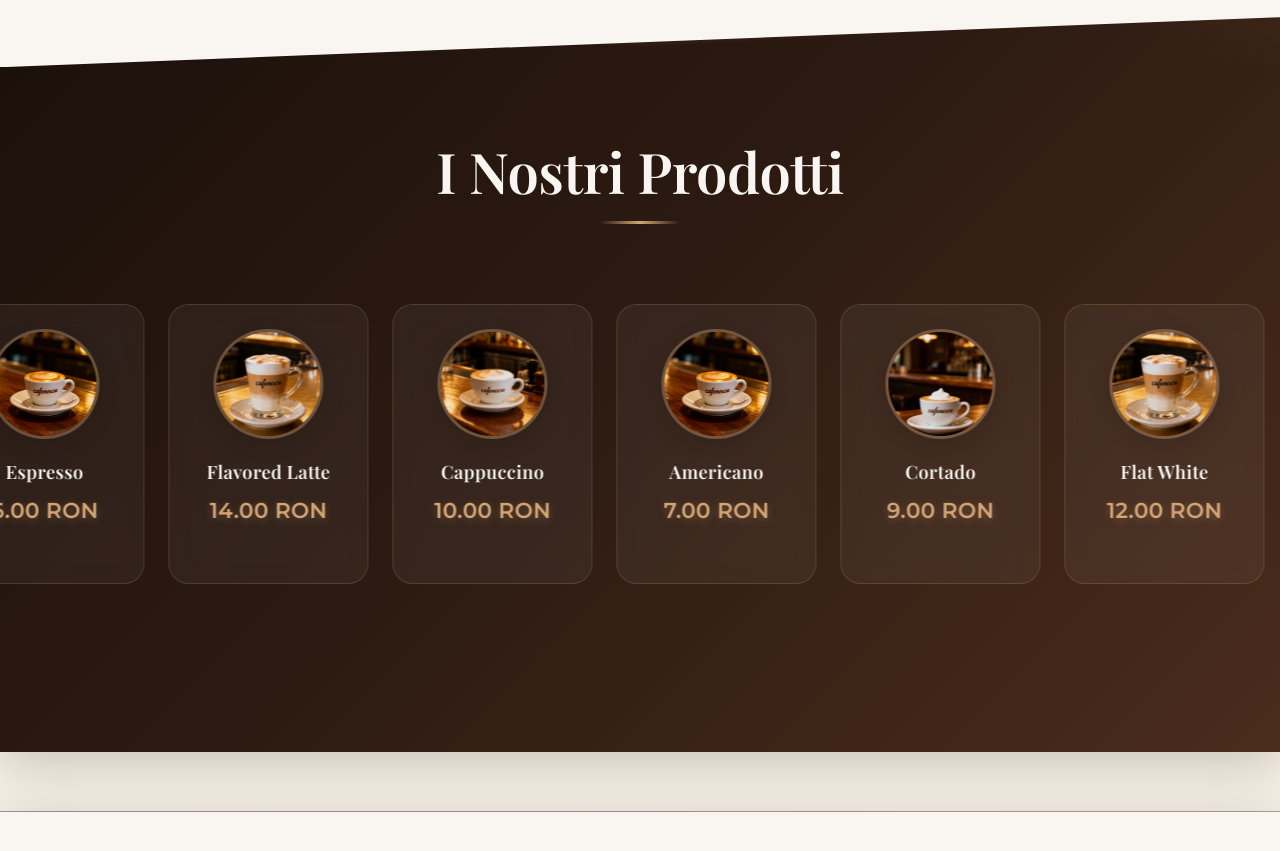
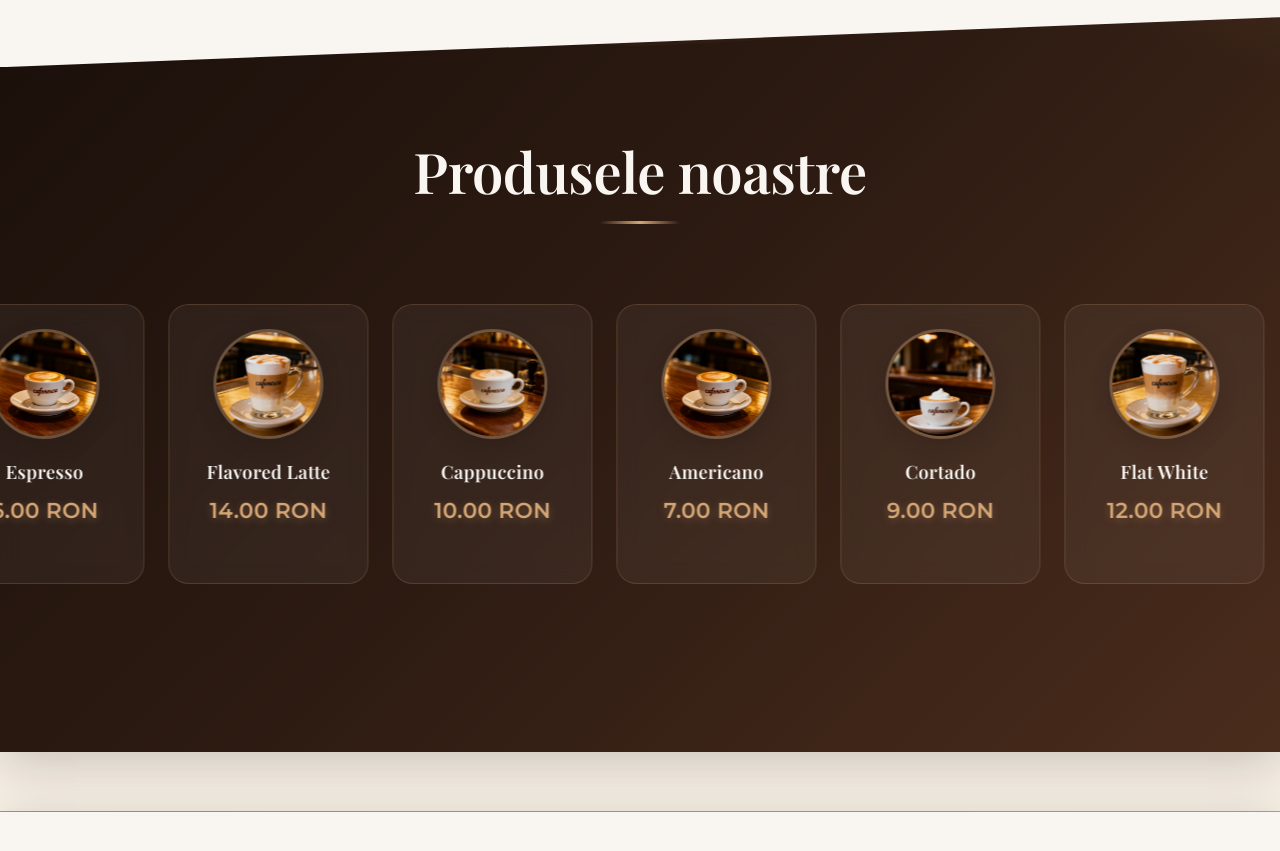
Before and after one commit to Eduard-Gavril/Cafenescu, a React (Vite) app: page / in a window 1280 px wide. Shown: the part 1380-2231 px from the top of the page. Built offline with nearby package versions, Linux system fonts and the light colour scheme; a web font is replaced by a local one.

Commit message:
Refactor Products component for improved performance and maintainability

```diff
--- a/src/components/Products.jsx
+++ b/src/components/Products.jsx
@@ -66,7 +66,7 @@ function Products() {
       <div className="products__bg section">
         <div className="products__container container">
           <h2 className="section__title" style={{ color: 'var(--milk-foam)', marginBottom: '4rem' }}>
-            I Nostri Prodotti
+            Produsele noastre
           </h2>
 
           <div className="products__carousel" style={{
```
